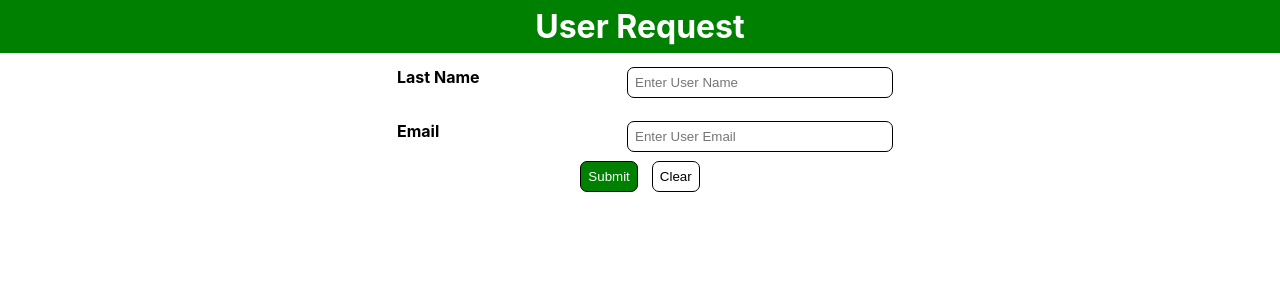
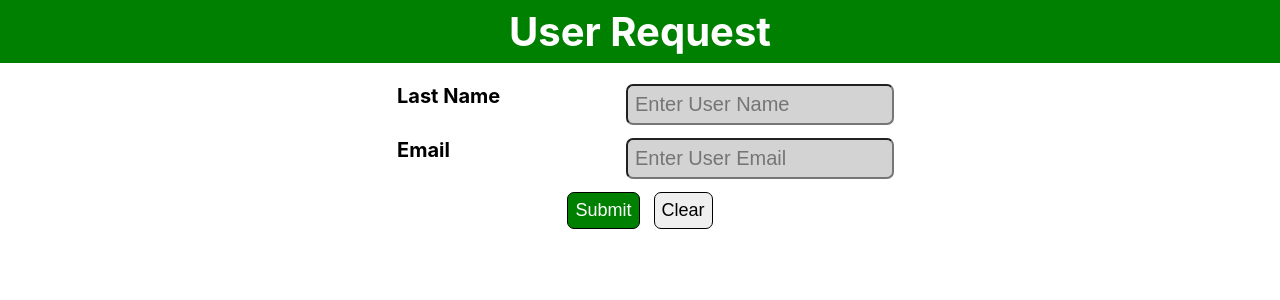
Before and after one commit to bradpritchett/ASCC, a React (Create React App) app: page / in a window 1280 px wide. Shown: the top 300 px of the page. Built offline with nearby package versions, Linux system fonts and the light colour scheme.

Commit message:
CSS tweaks and removed console logs

```diff
--- a/package.json
+++ b/package.json
@@ -16,9 +16,9 @@
     "start": "react-scripts start",
     "build": "react-scripts build",
     "test": "react-scripts test",
-	"eject": "react-scripts eject",
-	"predeploy": "npm run build",
-	"deploy": "gh-pages -d build"
+    "eject": "react-scripts eject",
+    "predeploy": "npm run build",
+    "deploy": "gh-pages -d build"
   },
   "eslintConfig": {
     "extends": [
--- a/src/components/Request.js
+++ b/src/components/Request.js
@@ -15,8 +15,7 @@ const Request = () => {
 	function search() {
 		API.request()
 		.then(res => {
-			console.log(res.results[0])
-			setInitialData(res.results[0]	)
+			setInitialData(res.results[0])
 		})
 	};
 	function capitalizeFirstLetter(string) {
--- a/src/components/Results.js
+++ b/src/components/Results.js
@@ -1,7 +1,6 @@
-import React, {useEffect, useState} from 'react';
+import React from 'react';
 
 const Results = (props) => {
-	console.log("props", props)
 
 	if (props.data === null) {
 		return (
--- a/src/index.css
+++ b/src/index.css
@@ -1,5 +1,6 @@
 body {
   margin: 0;
+  font-size:20px;
   font-family: -apple-system, BlinkMacSystemFont, 'Segoe UI', 'Roboto', 'Oxygen',
     'Ubuntu', 'Cantarell', 'Fira Sans', 'Droid Sans', 'Helvetica Neue',
     sans-serif;
@@ -21,6 +22,7 @@ h1 {
 
 form {
 	width: 100%;
+	margin: 7px 0;
 }
 
 form div {
@@ -43,7 +45,8 @@ form label {
 
 form input[type="text"] {
     border-radius: 7px;
-    border: 1px solid #000;
+	background: lightgray;
+	font-size: 20px;
 	padding: 7px;
     position: relative;
     left: 120px;
@@ -55,9 +58,8 @@ form input[type="submit"], form input[type="button"] {
 	padding: 7px;
 	border: 1px solid #000;
     border-radius: 7px;
-    background:white;
-	color: black;
-	margin: 0 7px;
+	font-size:18px;
+	margin: 14px 7px;
 }
 form input[type="submit"] {
 	background: green;
```
Also changed, not shown: 1 other file (tests, documents, lock files or other folders).
